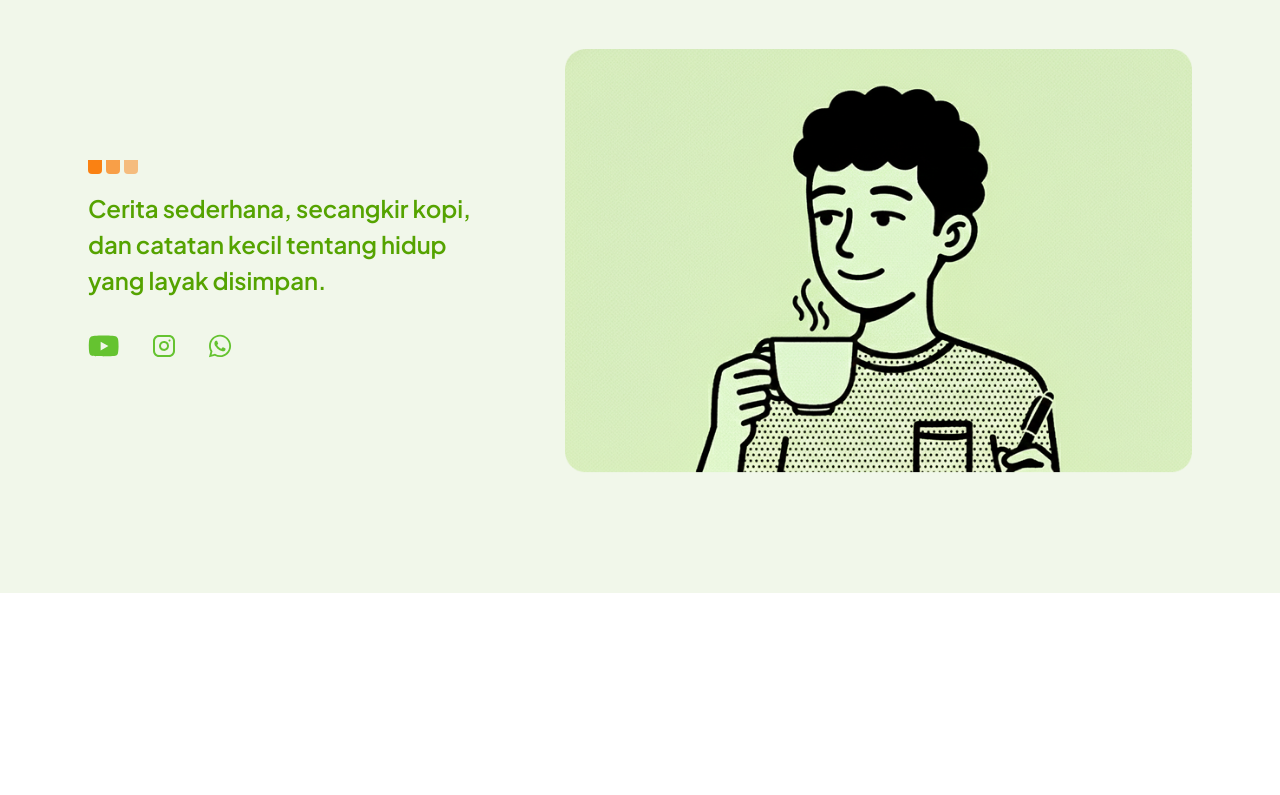
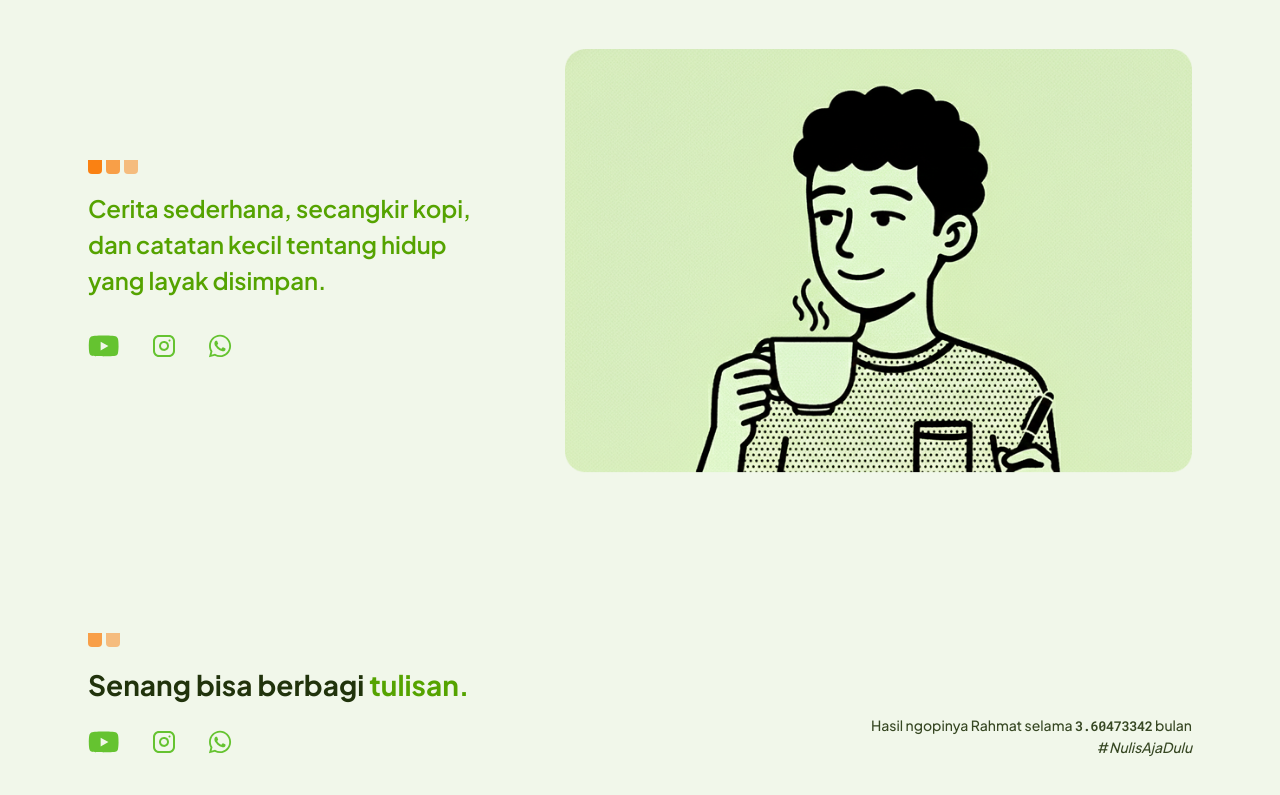
Before and after one commit to HiRahmatDev/rahmat-hidayatullah, a Next.js app: page / in a window 1280 px wide. Shown: the part 369-1164 px from the top of the page. Before the commit the page ends 962 px from the top, so only its background shows below. Built offline with nearby package versions, Linux system fonts and the light colour scheme.

Commit message:
chore: add footer in landing page
chore: add font Roboto Mono and theme color primary-black

chore: add `DynamicElapsedTime` component and integrate into `Footer`

```diff
--- /dev/null
+++ b/app/components/DynamicElapsedTime.tsx
@@ -0,0 +1,70 @@
+"use client";
+
+import React from "react";
+
+type TimeUnit = "menit" | "jam" | "hari" | "minggu" | "bulan" | "tahun";
+
+export function DynamicElapsedTime({ startDate }: { startDate: Date }) {
+  const [elapsedMilliseconds, setElapsedMilliseconds] = React.useState(0);
+
+  const { elapsedValue, currentUnit } = React.useMemo(() => {
+    const minutes = elapsedMilliseconds / (1000 * 60);
+    const hours = elapsedMilliseconds / (1000 * 60 * 60);
+    const days = elapsedMilliseconds / (1000 * 60 * 60 * 24);
+    const weeks = elapsedMilliseconds / (1000 * 60 * 60 * 24 * 7);
+    const months = elapsedMilliseconds / (1000 * 60 * 60 * 24 * 30.44);
+    const years = elapsedMilliseconds / (1000 * 60 * 60 * 24 * 365.25);
+
+    let currentUnit: TimeUnit;
+    let value: number;
+    let fractionDigits: number;
+
+    if (minutes < 60) {
+      currentUnit = "menit";
+      fractionDigits = 3;
+      value = minutes;
+    } else if (days < 1) {
+      currentUnit = "jam";
+      fractionDigits = 5;
+      value = hours;
+    } else if (days < 7) {
+      currentUnit = "hari";
+      fractionDigits = 6;
+      value = days;
+    } else if (days < 30) {
+      currentUnit = "minggu";
+      fractionDigits = 7;
+      value = weeks;
+    } else if (days < 365) {
+      currentUnit = "bulan";
+      fractionDigits = 8;
+      value = months;
+    } else {
+      currentUnit = "tahun";
+      fractionDigits = 9;
+      value = years;
+    }
+    return {
+      elapsedValue: value.toFixed(fractionDigits),
+      currentUnit,
+    };
+  }, [elapsedMilliseconds]);
+
+  React.useEffect(() => {
+    const intervalId = setInterval(() => {
+      const elapsedMilliseconds = Date.now() - startDate.getTime();
+      setElapsedMilliseconds(elapsedMilliseconds);
+    }, 60);
+
+    return () => clearInterval(intervalId);
+  }, [startDate]);
+
+  return (
+    <>
+      <span className="text-[13.5px] tracking-tight font-mono font-semibold">
+        {elapsedValue}
+      </span>{" "}
+      {currentUnit}
+    </>
+  );
+}
--- /dev/null
+++ b/app/components/Footer.tsx
@@ -0,0 +1,26 @@
+import { DynamicElapsedTime } from "./DynamicElapsedTime";
+import { SINCE_DATE } from "@/config/constants";
+import { Socials } from "./Socials";
+import { VisualAccent } from "./VisualAccent";
+
+export function Footer() {
+  return (
+    <footer className="bg-light-green">
+      <div className="max-w-300 mx-auto px-4 sm:px-12 pt-10 pb-10 sm:pb-20 overflow-hidden flex flex-col sm:flex-row gap-10 items-start sm:items-end justify-between">
+        <div>
+          <VisualAccent variant="secondary" />
+          <p className="font-bold text-2xl/tight sm:text-[28px]/tight mt-5 mb-6 max-w-[320px] lg:max-w-[unset]">
+            Senang bisa berbagi{" "}
+            <span className="text-primary-green">tulisan.</span>
+          </p>
+          <Socials />
+        </div>
+        <p className="font-medium text-primary-black/90 text-sm/normal text-left sm:text-right">
+          Hasil ngopinya Rahmat selama{" "}
+          <DynamicElapsedTime startDate={new Date(SINCE_DATE)} />
+          <br />#<em>NulisAjaDulu</em>
+        </p>
+      </div>
+    </footer>
+  );
+}
--- a/app/components/VisualAccent.tsx
+++ b/app/components/VisualAccent.tsx
@@ -1,7 +1,15 @@
-export function VisualAccent() {
+export function VisualAccent({
+  className,
+  variant = "primary",
+}: {
+  className?: string;
+  variant?: "primary" | "secondary";
+}) {
   return (
-    <div className="flex gap-1 w-fit">
-      <div className="size-3.5 rounded-b-sm bg-primary-orange" />
+    <div className={`flex gap-1 w-fit ${className}`}>
+      {variant === "primary" && (
+        <div className="size-3.5 rounded-b-sm bg-primary-orange" />
+      )}
       <div className="size-3.5 rounded-b-sm bg-primary-orange/75" />
       <div className="size-3.5 rounded-b-sm bg-primary-orange/50" />
     </div>
--- a/app/config/constants.ts
+++ b/app/config/constants.ts
@@ -3,3 +3,5 @@ export const SOCIAL_LINKS = {
   instagram: 'https://www.instagram.com/hirahmat_',
   whatsapp: 'https://wa.me/6281316123639',
 } as const;
+
+export const SINCE_DATE = "2025-10-07 14:35" as const;
--- a/app/globals.css
+++ b/app/globals.css
@@ -5,15 +5,19 @@
 @theme {
   --color-*: initial;
   --color-white: #ffffff;
-  --color-primary-green: #55a300;
-  --color-primary-green-lighter: #65c330;
-  --color-secondary-green: #9be472;
-  --color-light-green: #f1f7ea;
-  --color-primary-orange: #fa8112;
+  --color-primary-black: oklch(29.55% 0.06557 130.663);
+  --color-primary-green: oklch(63.974% 0.18638 134.886);
+  --color-primary-green-lighter: oklch(73.153% 0.1992 136.887);
+  --color-secondary-green: oklch(84.571% 0.16442 135.438);
+  --color-light-green: oklch(96.807% 0.01818 127.345);
+  --color-primary-orange: oklch(72.689% 0.17887 53.595);
+}
+
+@theme inline {
+  --font-mono: var(--font-roboto-mono);
+  --font-sans: var(--font-plus-jakarta-sans);
 }
 
 body {
-  @apply bg-white;
-  @apply text-primary-green;
-  font-family: var(--font-plus-jakarta-sans);
+  @apply bg-white text-primary-black font-sans;
 }
--- a/app/layout.tsx
+++ b/app/layout.tsx
@@ -1,9 +1,14 @@
 import type { Metadata } from "next";
-import { Plus_Jakarta_Sans } from "next/font/google";
+import { Plus_Jakarta_Sans, Roboto_Mono } from "next/font/google";
 import "./globals.css";
 
 const plusJakartaSans = Plus_Jakarta_Sans({
   variable: "--font-plus-jakarta-sans",
+  subsets: ["latin"],
+});
+
+const robotoMono = Roboto_Mono({
+  variable: "--font-roboto-mono",
   subsets: ["latin"],
 });
 
@@ -21,7 +26,7 @@ export default function RootLayout({
   return (
     <html lang="id">
       <body
-        className={`${plusJakartaSans.variable} antialiased`}
+        className={`${plusJakartaSans.variable} ${robotoMono.variable} antialiased`}
       >
         {children}
       </body>
--- a/app/page.tsx
+++ b/app/page.tsx
@@ -3,6 +3,7 @@ import Image from "next/image";
 import { Socials } from "./components/Socials";
 import { VisualAccent } from "@/components/VisualAccent";
 import heroImage from "@/assets/ilustrasi-cowok-ngopi.png";
+import { Footer } from "./components/Footer";
 
 export default function Home() {
   return (
@@ -35,6 +36,8 @@ export default function Home() {
           </div>
         </div>
       </section>
+
+      <Footer />
     </main>
   );
 }
```
